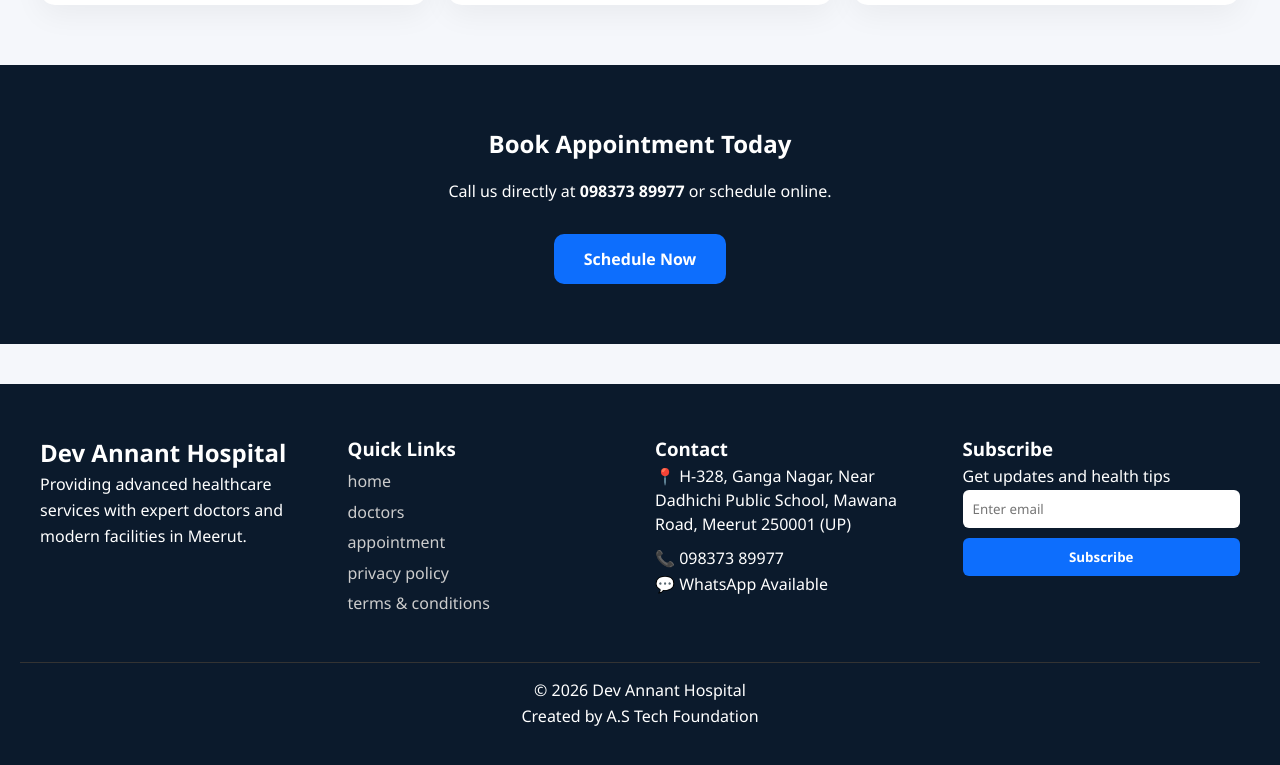
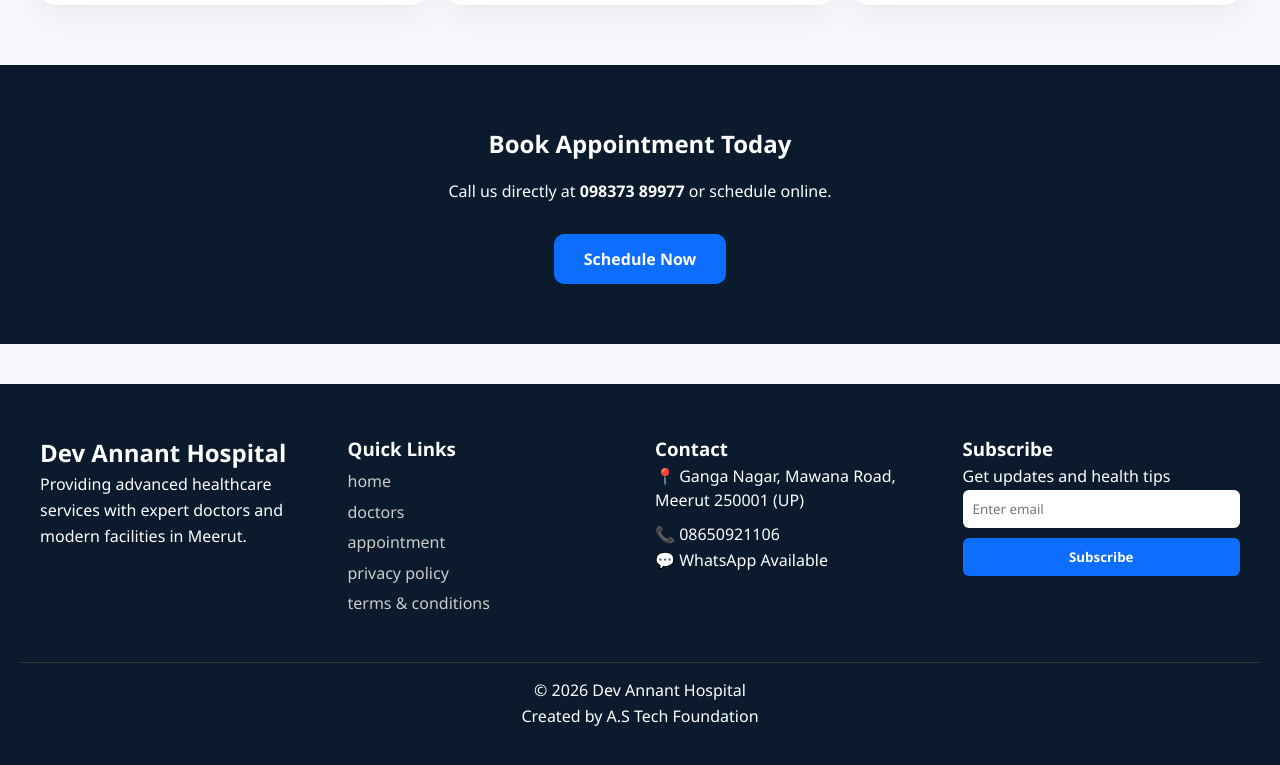
Before and after one commit to kinh17631-star/DevAnnantHospital, a Next.js app: page / in a window 1280 px wide. Shown: the part 1488-2253 px from the top of the page. Built offline with nearby package versions, Linux system fonts and the light colour scheme.

Commit message:
Update footer.js

```diff
--- a/components/footer.js
+++ b/components/footer.js
@@ -66,9 +66,9 @@
         <div>
           <h3>Contact</h3>
           <p style={{ marginBottom: "10px", lineHeight: "1.5" }}>
-            📍 H-328, Ganga Nagar, Near Dadhichi Public School, Mawana Road, Meerut 250001 (UP)
+            📍 Ganga Nagar, Mawana Road, Meerut 250001 (UP)
           </p>
-          <p>📞 098373 89977</p>
+          <p>📞 08650921106</p>
           <p>💬 WhatsApp Available</p>
         </div>
 
```
